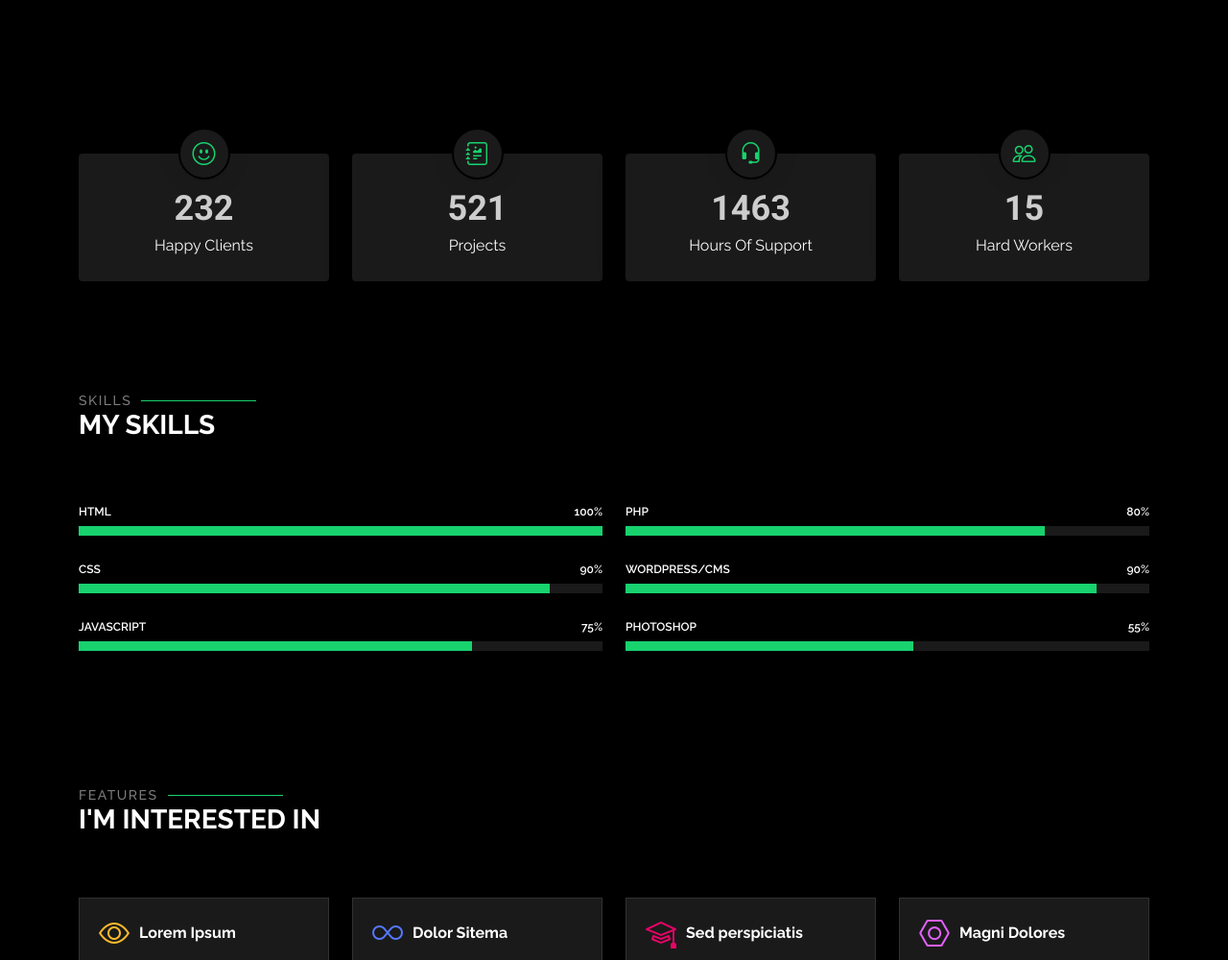
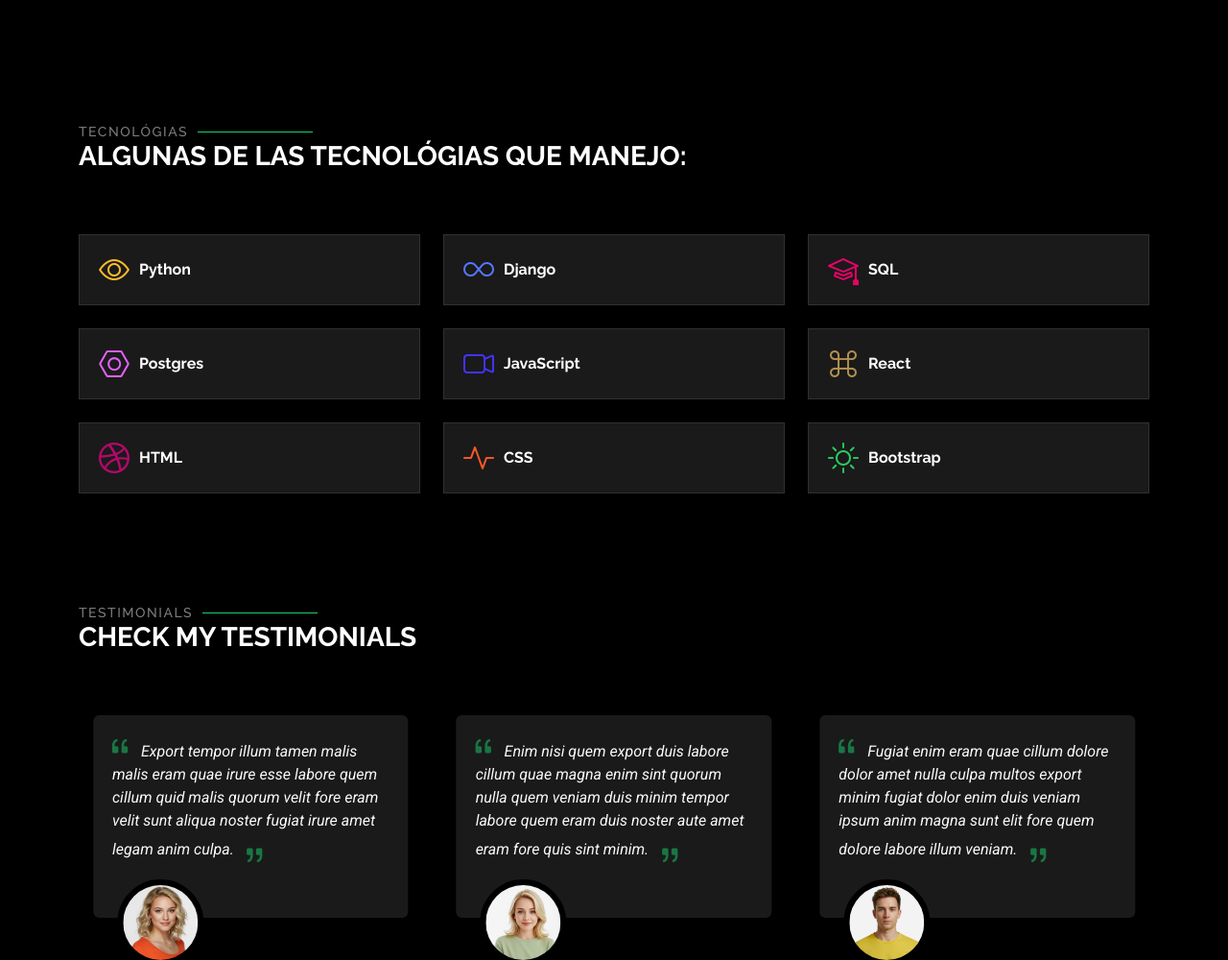
Before and after one commit to PepeRigores/Portfolio-Pepe, a plain HTML site: page about.html in a window 1280 px wide. Shown: the part 1800-2800 px from the top of the page at 96% size. Drawn offline with Linux system fonts and the light colour scheme.

Commit message:
16 enero: Cambios realizados en el nav

```diff
--- a/about.html
+++ b/about.html
@@ -28,7 +28,11 @@
   <link href="assets/css/main.css" rel="stylesheet">
 </head>
 
-<body class="about-page">
+<body class="about-page"
+      data-bs-spy="scroll"
+      data-bs-target="#navmenu"
+      data-bs-offset="100"
+      tabindex="0">
 
   <header id="header" class="header d-flex align-items-center fixed-top">
     <div class="container-fluid container-xl position-relative d-flex align-items-center justify-content-between">
@@ -40,8 +44,8 @@
       <nav id="navmenu" class="navmenu">
         <ul>
           <li><a href="index.html">Home</a></li>
-          <li><a href="about.html" class="active">Sobre mí</a></li>
-          <li><a href="about.html">C.V</a></li>
+          <li><a href="about.html#about" class="active">Sobre mí</a></li>
+          <li><a href="#resume">C.V</a></li>
           <li><a href="portfolio.html">Portfolio</a></li>
           <li><a href="contact.html">Contacto</a></li>
         </ul>
@@ -191,214 +195,79 @@
     </section><!-- /Resume Section -->
 
 
-    <!-- Stats Section -->
-    <section id="stats" class="stats section">
-
-      <div class="container" data-aos="fade-up" data-aos-delay="100">
-
-        <div class="row gy-4">
-
-          <div class="col-lg-3 col-md-6 d-flex flex-column align-items-center">
-            <i class="bi bi-emoji-smile"></i>
-            <div class="stats-item">
-              <span data-purecounter-start="0" data-purecounter-end="232" data-purecounter-duration="1" class="purecounter"></span>
-              <p>Happy Clients</p>
-            </div>
-          </div><!-- End Stats Item -->
-
-          <div class="col-lg-3 col-md-6 d-flex flex-column align-items-center">
-            <i class="bi bi-journal-richtext"></i>
-            <div class="stats-item">
-              <span data-purecounter-start="0" data-purecounter-end="521" data-purecounter-duration="1" class="purecounter"></span>
-              <p>Projects</p>
-            </div>
-          </div><!-- End Stats Item -->
-
-          <div class="col-lg-3 col-md-6 d-flex flex-column align-items-center">
-            <i class="bi bi-headset"></i>
-            <div class="stats-item">
-              <span data-purecounter-start="0" data-purecounter-end="1463" data-purecounter-duration="1" class="purecounter"></span>
-              <p>Hours Of Support</p>
-            </div>
-          </div><!-- End Stats Item -->
-
-          <div class="col-lg-3 col-md-6 d-flex flex-column align-items-center">
-            <i class="bi bi-people"></i>
-            <div class="stats-item">
-              <span data-purecounter-start="0" data-purecounter-end="15" data-purecounter-duration="1" class="purecounter"></span>
-              <p>Hard Workers</p>
-            </div>
-          </div><!-- End Stats Item -->
-
-        </div>
-
-      </div>
-
-    </section><!-- /Stats Section -->
-
-    <!-- Skills Section -->
-    <section id="skills" class="skills section">
-
-      <!-- Section Title -->
-      <div class="container section-title" data-aos="fade-up">
-        <h2>Skills</h2>
-        <div><span>My</span> <span class="description-title">Skills</span></div>
-      </div><!-- End Section Title -->
-
-      <div class="container" data-aos="fade-up" data-aos-delay="100">
-
-        <div class="row skills-content skills-animation">
-
-          <div class="col-lg-6">
-
-            <div class="progress">
-              <span class="skill"><span>HTML</span> <i class="val">100%</i></span>
-              <div class="progress-bar-wrap">
-                <div class="progress-bar" role="progressbar" aria-valuenow="100" aria-valuemin="0" aria-valuemax="100"></div>
-              </div>
-            </div><!-- End Skills Item -->
-
-            <div class="progress">
-              <span class="skill"><span>CSS</span> <i class="val">90%</i></span>
-              <div class="progress-bar-wrap">
-                <div class="progress-bar" role="progressbar" aria-valuenow="90" aria-valuemin="0" aria-valuemax="100"></div>
-              </div>
-            </div><!-- End Skills Item -->
-
-            <div class="progress">
-              <span class="skill"><span>JavaScript</span> <i class="val">75%</i></span>
-              <div class="progress-bar-wrap">
-                <div class="progress-bar" role="progressbar" aria-valuenow="75" aria-valuemin="0" aria-valuemax="100"></div>
-              </div>
-            </div><!-- End Skills Item -->
-
-          </div>
-
-          <div class="col-lg-6">
-
-            <div class="progress">
-              <span class="skill"><span>PHP</span> <i class="val">80%</i></span>
-              <div class="progress-bar-wrap">
-                <div class="progress-bar" role="progressbar" aria-valuenow="80" aria-valuemin="0" aria-valuemax="100"></div>
-              </div>
-            </div><!-- End Skills Item -->
-
-            <div class="progress">
-              <span class="skill"><span>WordPress/CMS</span> <i class="val">90%</i></span>
-              <div class="progress-bar-wrap">
-                <div class="progress-bar" role="progressbar" aria-valuenow="90" aria-valuemin="0" aria-valuemax="100"></div>
-              </div>
-            </div><!-- End Skills Item -->
-
-            <div class="progress">
-              <span class="skill"><span>Photoshop</span> <i class="val">55%</i></span>
-              <div class="progress-bar-wrap">
-                <div class="progress-bar" role="progressbar" aria-valuenow="55" aria-valuemin="0" aria-valuemax="100"></div>
-              </div>
-            </div><!-- End Skills Item -->
-
-          </div>
-
-        </div>
-
-      </div>
-
-    </section><!-- /Skills Section -->
-
     <!-- Interests Section -->
     <section id="interests" class="interests section">
 
       <!-- Section Title -->
       <div class="container section-title" data-aos="fade-up">
-        <h2>Features</h2>
-        <div><span>I'm</span> <span class="description-title">interested in</span></div>
+        <h2>Tecnológias</h2>
+        <div><span>Algunas de las Tecnológias</span> <span class="description-title">que manejo:</span></div>
       </div><!-- End Section Title -->
 
       <div class="container">
 
         <div class="row gy-4">
 
-          <div class="col-lg-3 col-md-4" data-aos="fade-up" data-aos-delay="100">
+          <div class="col-lg-4 col-md-6" data-aos="fade-up" data-aos-delay="100">
             <div class="features-item">
               <i class="bi bi-eye" style="color: #ffbb2c;"></i>
-              <h3><a href="" class="stretched-link">Lorem Ipsum</a></h3>
+              <h3><a href="" class="stretched-link">Python</a></h3>
             </div>
           </div><!-- End Feature Item -->
 
-          <div class="col-lg-3 col-md-4" data-aos="fade-up" data-aos-delay="200">
+          <div class="col-lg-4 col-md-6" data-aos="fade-up" data-aos-delay="200">
             <div class="features-item">
               <i class="bi bi-infinity" style="color: #5578ff;"></i>
-              <h3><a href="" class="stretched-link">Dolor Sitema</a></h3>
+              <h3><a href="" class="stretched-link">Django</a></h3>
             </div>
           </div><!-- End Feature Item -->
 
-          <div class="col-lg-3 col-md-4" data-aos="fade-up" data-aos-delay="300">
+          <div class="col-lg-4 col-md-6" data-aos="fade-up" data-aos-delay="300">
             <div class="features-item">
               <i class="bi bi-mortarboard" style="color: #e80368;"></i>
-              <h3><a href="" class="stretched-link">Sed perspiciatis</a></h3>
+              <h3><a href="" class="stretched-link">SQL</a></h3>
             </div>
           </div><!-- End Feature Item -->
 
-          <div class="col-lg-3 col-md-4" data-aos="fade-up" data-aos-delay="400">
+          <div class="col-lg-4 col-md-6" data-aos="fade-up" data-aos-delay="400">
             <div class="features-item">
               <i class="bi bi-nut" style="color: #e361ff;"></i>
-              <h3><a href="" class="stretched-link">Magni Dolores</a></h3>
+              <h3><a href="" class="stretched-link">Postgres</a></h3>
             </div>
           </div><!-- End Feature Item -->
 
-          <div class="col-lg-3 col-md-4" data-aos="fade-up" data-aos-delay="500">
+          <div class="col-lg-4 col-md-6" data-aos="fade-up" data-aos-delay="800">
             <div class="features-item">
-              <i class="bi bi-shuffle" style="color: #47aeff;"></i>
-              <h3><a href="" class="stretched-link">Nemo Enim</a></h3>
+              <i class="bi bi-camera-video" style="color: #4233ff;"></i>
+              <h3><a href="" class="stretched-link">JavaScript</a></h3>
             </div>
           </div><!-- End Feature Item -->
 
-          <div class="col-lg-3 col-md-4" data-aos="fade-up" data-aos-delay="600">
+          <div class="col-lg-4 col-md-6" data-aos="fade-up" data-aos-delay="900">
             <div class="features-item">
-              <i class="bi bi-star" style="color: #ffa76e;"></i>
-              <h3><a href="" class="stretched-link">Eiusmod Tempor</a></h3>
+              <i class="bi bi-command" style="color: #b2904f;"></i>
+              <h3><a href="" class="stretched-link">React</a></h3>
             </div>
           </div><!-- End Feature Item -->
 
-          <div class="col-lg-3 col-md-4" data-aos="fade-up" data-aos-delay="700">
+          <div class="col-lg-4 col-md-6" data-aos="fade-up" data-aos-delay="1000">
             <div class="features-item">
-              <i class="bi bi-x-diamond" style="color: #11dbcf;"></i>
-              <h3><a href="" class="stretched-link">Midela Teren</a></h3>
+              <i class="bi bi-dribbble" style="color: #b20969;"></i>
+              <h3><a href="" class="stretched-link">HTML</a></h3>
             </div>
           </div><!-- End Feature Item -->
 
-          <div class="col-lg-3 col-md-4" data-aos="fade-up" data-aos-delay="800">
+          <div class="col-lg-4 col-md-6" data-aos="fade-up" data-aos-delay="1100">
             <div class="features-item">
-              <i class="bi bi-camera-video" style="color: #4233ff;"></i>
-              <h3><a href="" class="stretched-link">Pira Neve</a></h3>
+              <i class="bi bi-activity" style="color: #ff5828;"></i>
+              <h3><a href="" class="stretched-link">CSS</a></h3>
             </div>
           </div><!-- End Feature Item -->
 
-          <div class="col-lg-3 col-md-4" data-aos="fade-up" data-aos-delay="900">
-            <div class="features-item">
-              <i class="bi bi-command" style="color: #b2904f;"></i>
-              <h3><a href="" class="stretched-link">Dirada Pack</a></h3>
-            </div>
-          </div><!-- End Feature Item -->
-
-          <div class="col-lg-3 col-md-4" data-aos="fade-up" data-aos-delay="1000">
-            <div class="features-item">
-              <i class="bi bi-dribbble" style="color: #b20969;"></i>
-              <h3><a href="" class="stretched-link">Moton Ideal</a></h3>
-            </div>
-          </div><!-- End Feature Item -->
-
-          <div class="col-lg-3 col-md-4" data-aos="fade-up" data-aos-delay="1100">
-            <div class="features-item">
-              <i class="bi bi-activity" style="color: #ff5828;"></i>
-              <h3><a href="" class="stretched-link">Verdo Park</a></h3>
-            </div>
-          </div><!-- End Feature Item -->
-
-          <div class="col-lg-3 col-md-4" data-aos="fade-up" data-aos-delay="1200">
+          <div class="col-lg-4 col-md-6" data-aos="fade-up" data-aos-delay="1200">
             <div class="features-item">
               <i class="bi bi-brightness-high" style="color: #29cc61;"></i>
-              <h3><a href="" class="stretched-link">Flavor Nivelanda</a></h3>
+              <h3><a href="" class="stretched-link">Bootstrap</a></h3>
             </div>
           </div><!-- End Feature Item -->
 
--- a/assets/css/main.css
+++ b/assets/css/main.css
@@ -210,7 +210,7 @@
   .navmenu a,
   .navmenu a:focus {
     color: var(--nav-color);
-    font-size: 15px;
+    font-size: 18px;
     padding: 0 2px;
     font-family: var(--nav-font);
     font-weight: 400;
@@ -701,6 +701,7 @@
   width: 100%;
   height: 100%;
   object-fit: cover;
+  filter: brightness(0.4);
   z-index: 1;
 }
 
```
Also changed, not shown: contact.html (+3 -3 lines), index.html (+1 -1 lines), portfolio-details.html (+1 -1 lines), portfolio.html (+2 -2 lines).
